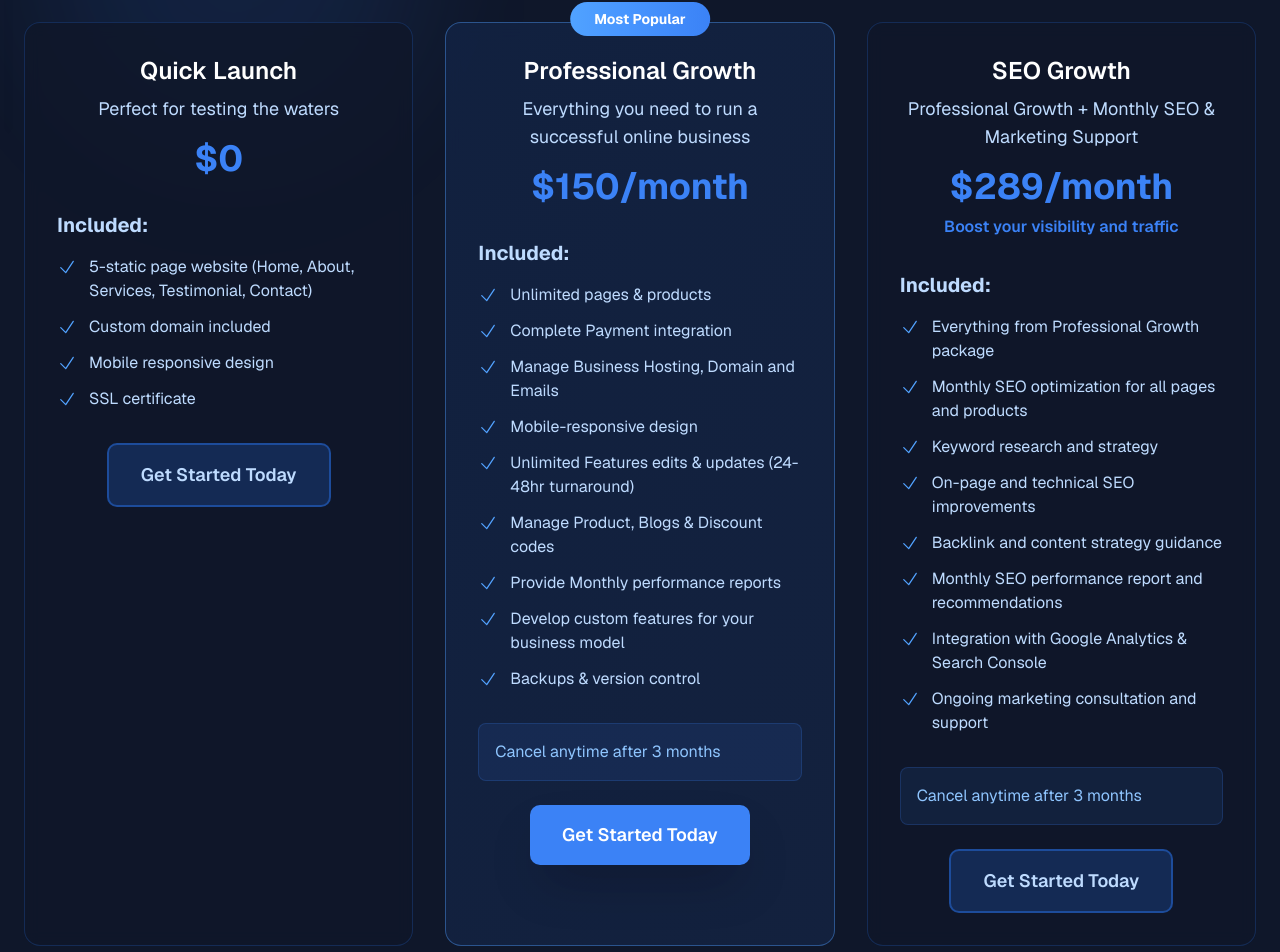
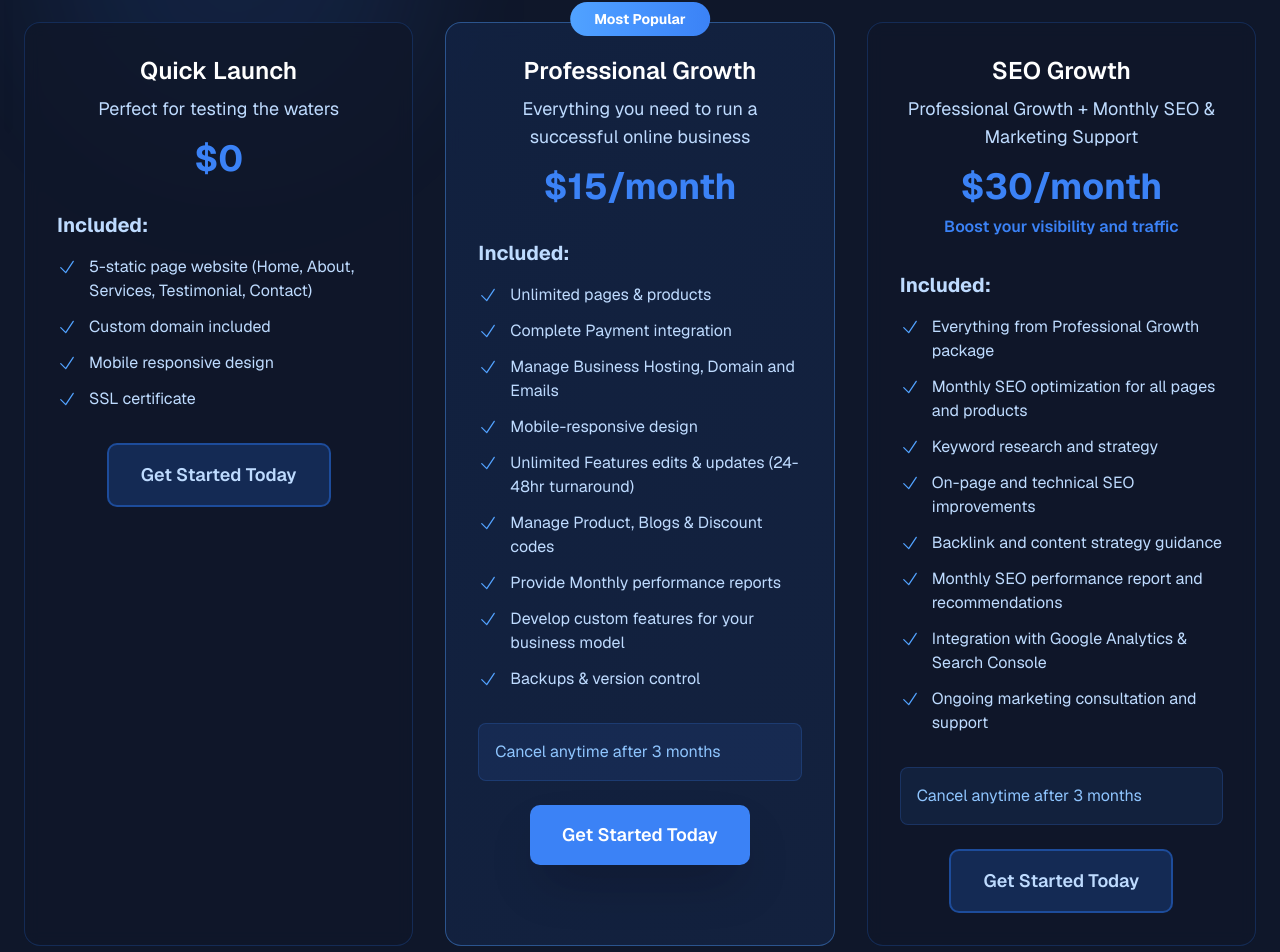
Before and after one commit to wafafatima66/code-craft-room, a Next.js app: page / in a window 1280 px wide. Shown: the part 7305-8257 px from the top of the page. Built offline with nearby package versions, Linux system fonts and the light colour scheme.

Commit message:
prcing changed

```diff
--- a/src/components/Pricing.tsx
+++ b/src/components/Pricing.tsx
@@ -19,7 +19,7 @@ const packages = [
   {
     name: "Professional Growth",
     subtitle: "Everything you need to run a successful online business",
-    setupPrice: "$150/month",
+    setupPrice: "$15/month",
     monthlyPrice: "",
     highlight: "",
     features: [
@@ -58,7 +58,7 @@ const packages = [
   {
     name: "SEO Growth",
     subtitle: "Professional Growth + Monthly SEO & Marketing Support",
-    setupPrice: "$289/month",
+    setupPrice: "$30/month",
     monthlyPrice: "",
     highlight: "Boost your visibility and traffic",
     features: [
```
